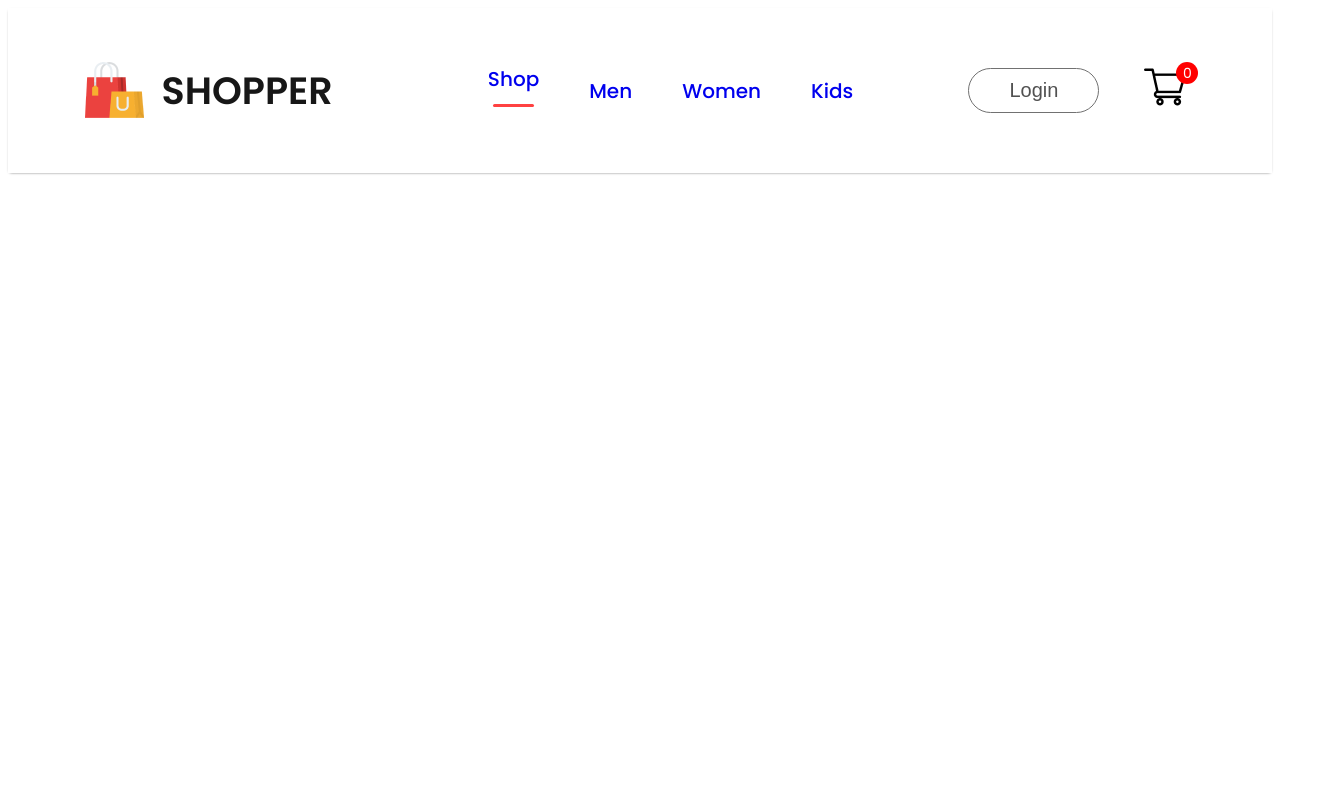
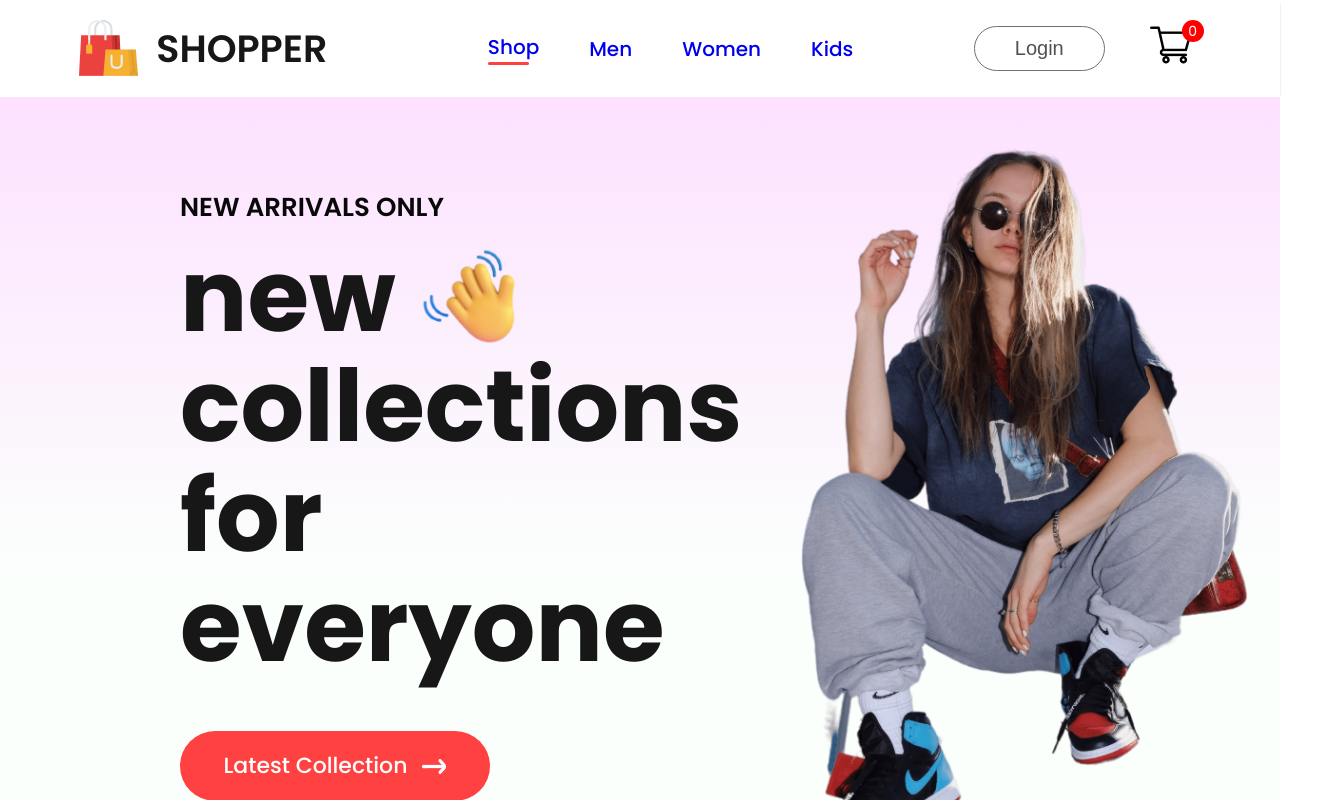
Before and after one commit to RajeevRanjan5642/e-commerce-website, a React (Create React App) app in the folder frontend/: page / in a window 1280 px wide. Shown: the top 800 px of the page, 1325 px wide, since content can reach past the window. Built offline with nearby package versions, Linux system fonts and the light colour scheme.

Commit message:
add hero component

```diff
--- /dev/null
+++ b/frontend/src/components/Hero/Hero.css
@@ -0,0 +1,59 @@
+.hero{
+    height: 100vh;
+    background: linear-gradient(180deg, #fde1ff, #e1ffea22 60%);
+    display: flex;
+}
+
+.hero-left{
+    flex: 1;
+    display: flex;
+    flex-direction: column;
+    justify-content: center;
+    gap: 20px;
+    padding-left: 180px;
+    line-height: 1.1;
+}
+
+.hero-left h2{
+    color: #090909;
+    font-size: 26px;
+    font-weight: 600;
+}
+
+.hero-left p{
+    color: #171717;
+    font-size: 100px;
+    font-weight: 700;
+}
+
+.hero-hand-icon{
+    display: flex;
+    align-items: center;
+    gap: 20px;
+}
+
+.hero-hand-icon img{
+    width: 105px;
+}
+
+.hero-latest-btn{
+    display: flex;
+    justify-content: center;
+    align-items: center;
+    gap: 15px;
+    width: 310px;
+    height: 70px;
+    border-radius: 75px;
+    margin-top: 30px;
+    background: #ff4141;
+    color: #fff;
+    font-size: 22px;
+    font-weight: 500;
+}
+
+.hero-right{
+    flex:1;
+    display: flex;
+    /* align-items: center; */
+    justify-content: center;
+}
--- /dev/null
+++ b/frontend/src/components/Hero/Hero.jsx
@@ -0,0 +1,32 @@
+import React from 'react';
+import './Hero.css'
+import hand_icon from '../../assets/hand_icon.png'
+import arrow_icon from '../../assets/arrow.png'
+import hero_image from '../../assets/hero_image.png'
+
+const Hero = () => {
+    return (
+        <div className="hero">
+            <div className="hero-left">
+                <h2>NEW ARRIVALS ONLY</h2>
+                <div>
+                    <div className="hero-hand-icon">
+                        <p>new</p>
+                        <img src={hand_icon} alt="" />
+                    </div>
+                    <p>collections</p>
+                    <p>for everyone</p>
+                </div>
+                <div className="hero-latest-btn">
+                    <div>Latest Collection</div>
+                    <img src={arrow_icon} alt="" />
+                </div>
+            </div>
+            <div className="hero-right">
+                <img src={hero_image} alt="" />
+            </div>
+        </div>
+     );
+}
+
+export default Hero;
--- a/frontend/src/index.css
+++ b/frontend/src/index.css
@@ -1,4 +1,8 @@
 @import url('https://fonts.googleapis.com/css2?family=Poppins:ital,wght@0,100;0,200;0,300;0,400;0,500;0,600;0,700;0,800;0,900;1,100;1,200;1,300;1,400;1,500;1,600;1,700;1,800;1,900&display=swap');
+
+*{
+  margin: 0;
+}
 
 body{
   font-family: 'poppins';
--- a/frontend/src/pages/Shop.jsx
+++ b/frontend/src/pages/Shop.jsx
@@ -1,8 +1,11 @@
 import React from "react";
+import Hero from "../components/Hero/Hero";
 
 const Shop = () => {
     return (
-        <div></div>
+        <div>
+            <Hero/>
+        </div>
      );
 }
 
```
Also changed, not shown: frontend/src/App.js (+8 -8 lines), frontend/src/components/Navbar/Navbar.jsx (line endings or trailing spaces).
